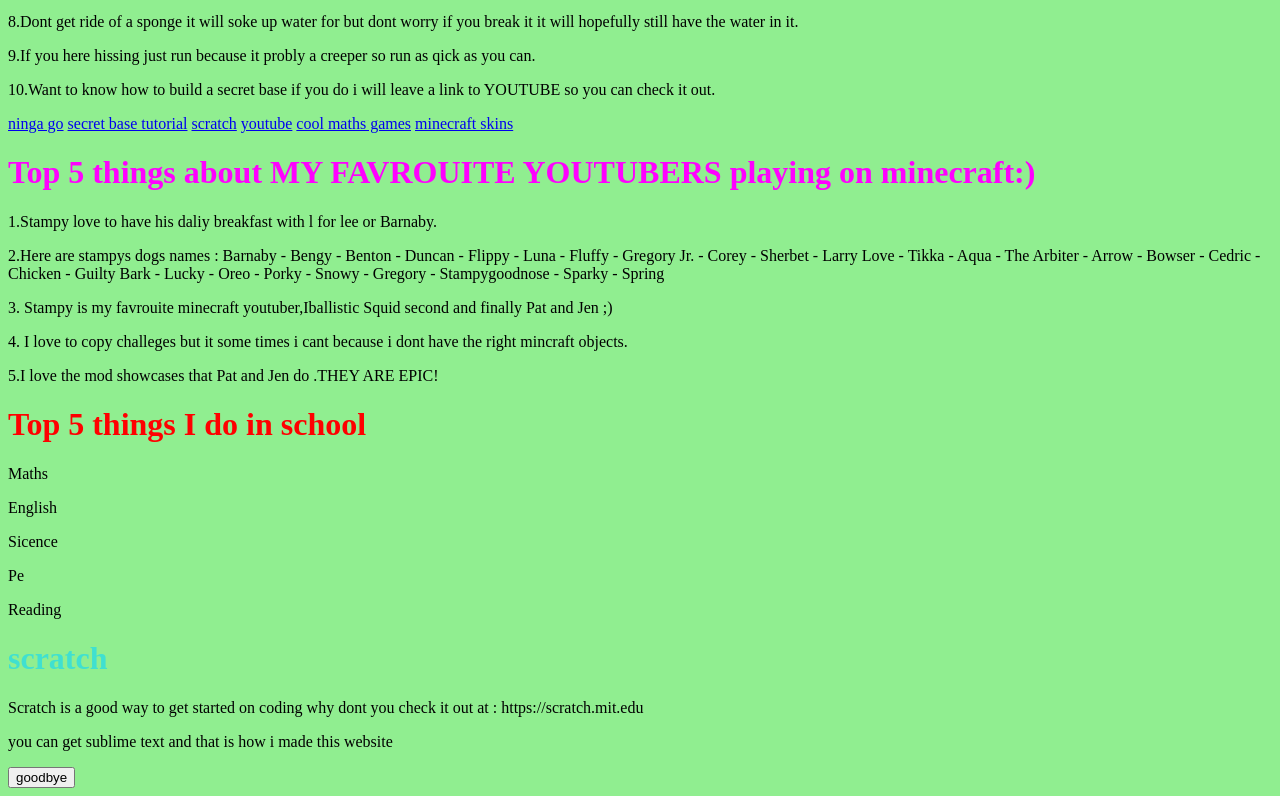
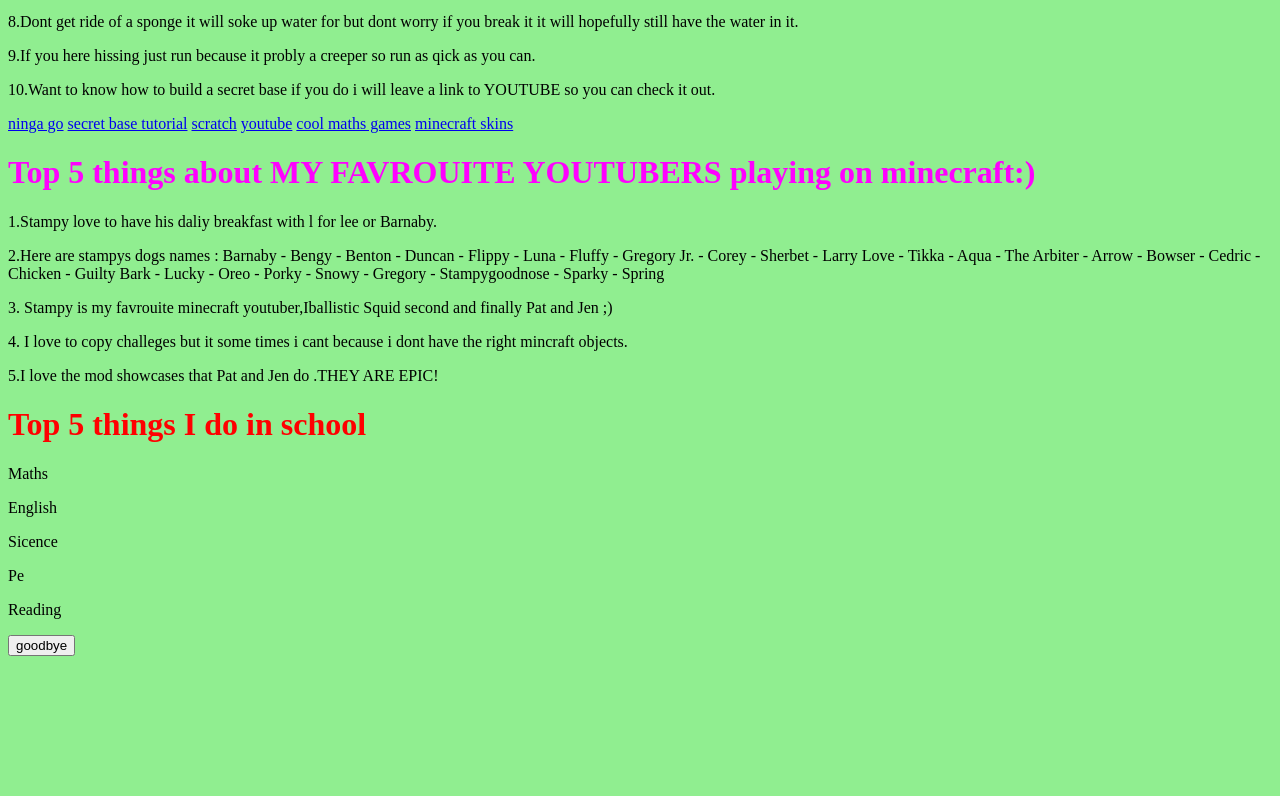
Before and after one commit to boogrant/boogrant.github.io, a plain HTML site: page index.html in a window 1280 px wide. Shown: the part 368-1164 px from the top of the page. After the commit the page ends 1032 px from the top, so only its background shows below. Drawn offline with Linux system fonts and the light colour scheme.

Commit message:
we deleted the scratch part

```diff
--- a/index.html
+++ b/index.html
@@ -31,9 +31,6 @@
 <p>Sicence</p>
 <p>Pe</p>
 <p>Reading</p>
-<h1 style="color:Turquoise">scratch</h1>
-<p>Scratch is a good way to get started on coding why dont you check it out at : https://scratch.mit.edu</p>
-<P>you can get sublime text and that is how i made this website</P>
 
 
 
```
